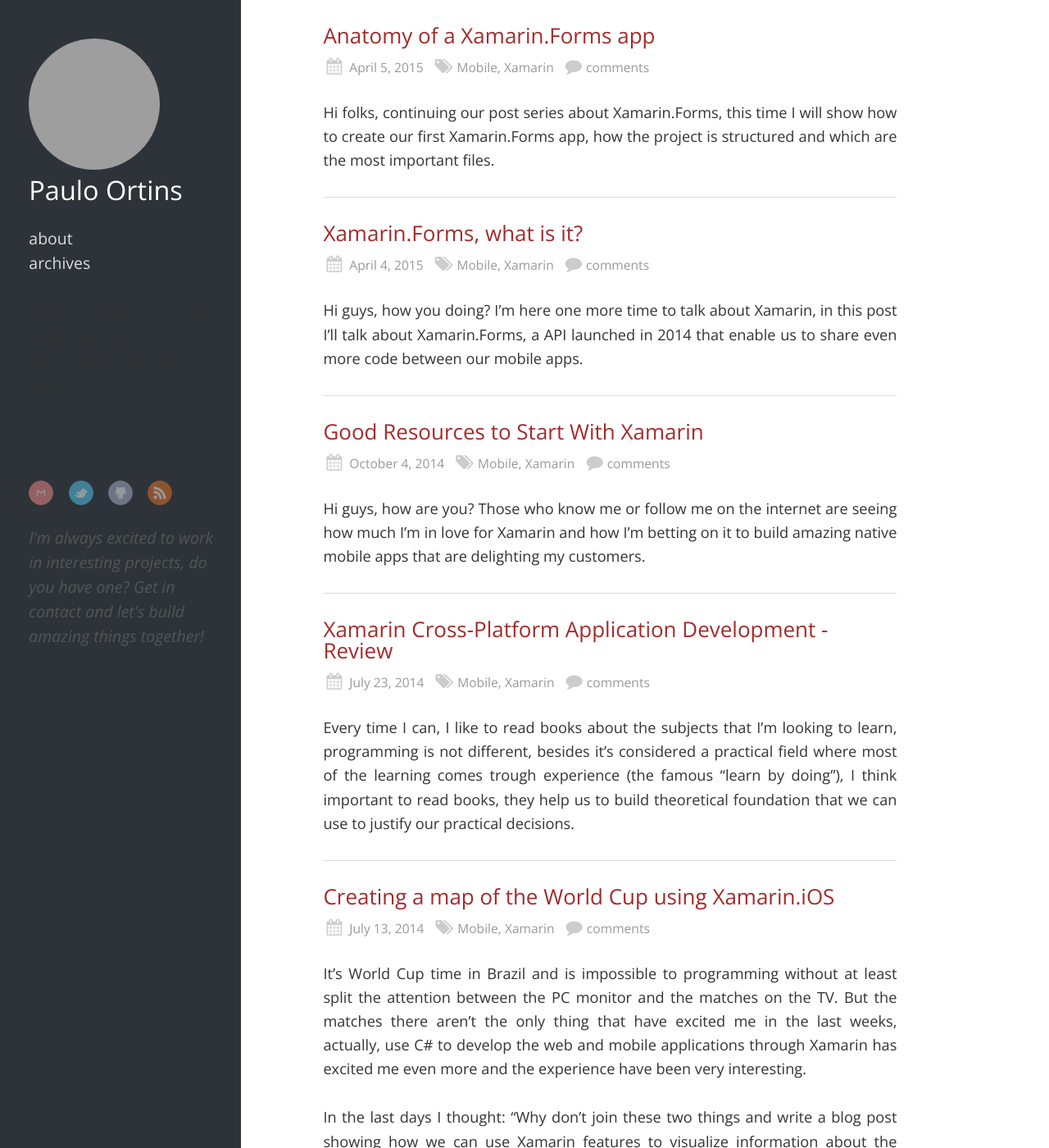
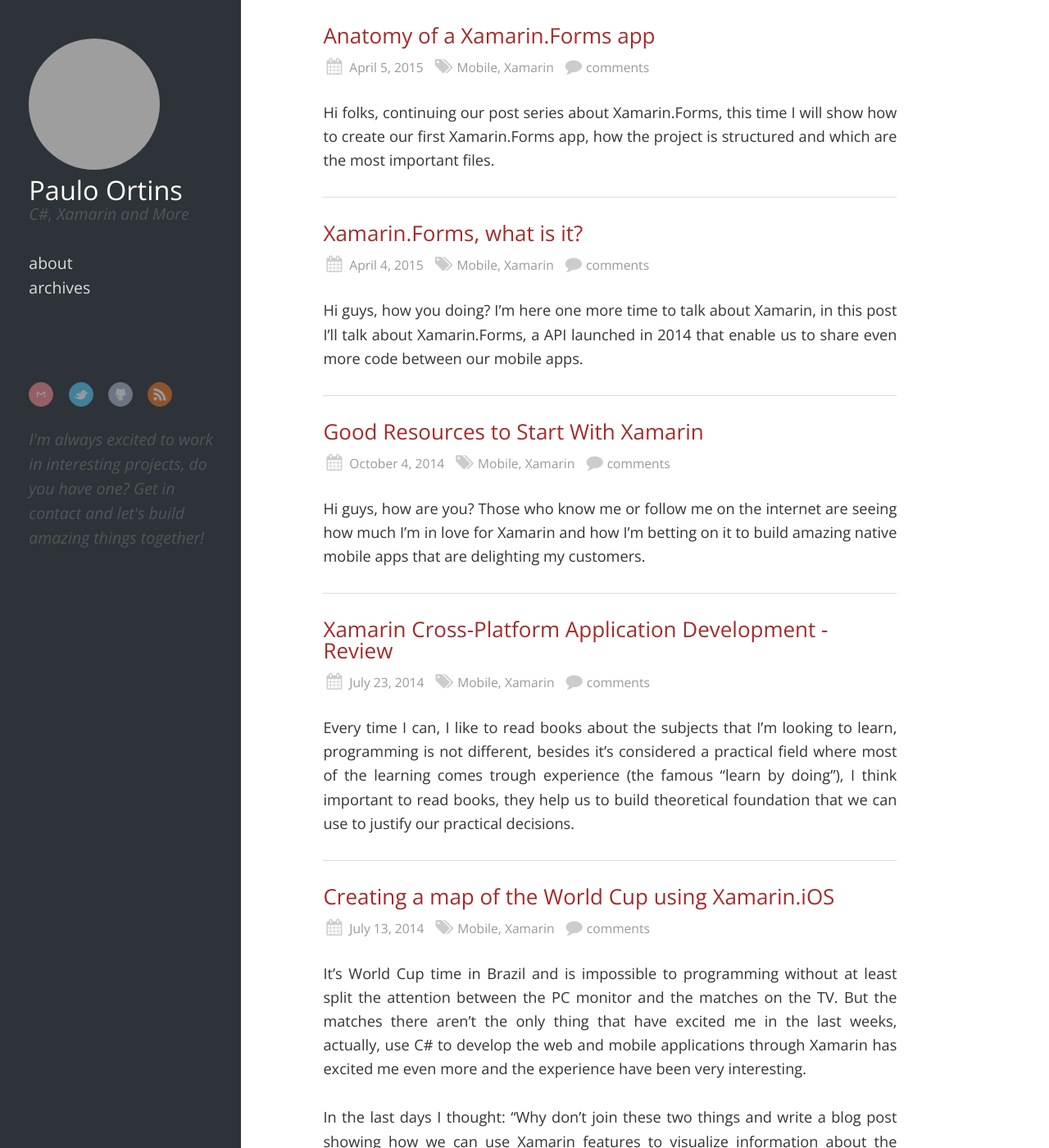
Before and after one commit to pauloortins/pauloortins.github.io, a Jekyll site: the page built from index.html, in a window 1280 px wide and 1400 px high. Shown: the whole window at 82% size. Built offline with Jekyll 4.4.1, drawn with Linux system fonts in a browser that asks for light colours; nearby versions of some CDN libraries; library files that are not in the unit come from our copies; the list of posts is cut into pages by our own code; comment, search, counter and statistics services are not loaded; grey boxes are pictures that could not be loaded.

Commit message:
Change header

```diff
--- a/_config.yml
+++ b/_config.yml
@@ -1,5 +1,6 @@
 author: Paulo Ortins
 title: Paulo Ortins
+subtitle: C#, Xamarin and More
 gravatar_url: http://www.gravatar.com/avatar/a1c6e240931b44f7f4b21492232cd3fc.png
 
 paginate: 10
--- a/_includes/navigation.html
+++ b/_includes/navigation.html
@@ -2,11 +2,3 @@
   <li><a href="/about/">about</a></li>
   <li><a href="/archives">archives</a></li>
 </ul>
-
-{% if site.description %}
-<section class="aboutme">
-  <p>
-    {{ site.description }}
-  </p>
-</section>
-{% endif %}
--- a/css/main.css
+++ b/css/main.css
@@ -532,7 +532,7 @@
 		  #content article { border-top: none; }
 		  #content article .title { margin-left: 0px;font-size:4em;font-weight:300;line-height:1em }
 		  #content article.single-post .title { text-align: center;text-decoration:underline }
-		  #content article .entry-content { margin-left: 0px;line-height:1.8em;font-size:1.6em }
+		  #content article .entry-content { margin-left: 0px;line-height:1.7em;font-size:1.5em }
 		  #content article .excerpt { margin-left: 0px;line-height:1.6em;font-size:1.4em }
 		  #content article .entry-content p { margin-top: 30px }
 		  #content article .entry-content .github-widget p { margin-top: 0px }
```
Also changed, not shown: 1 other file.
